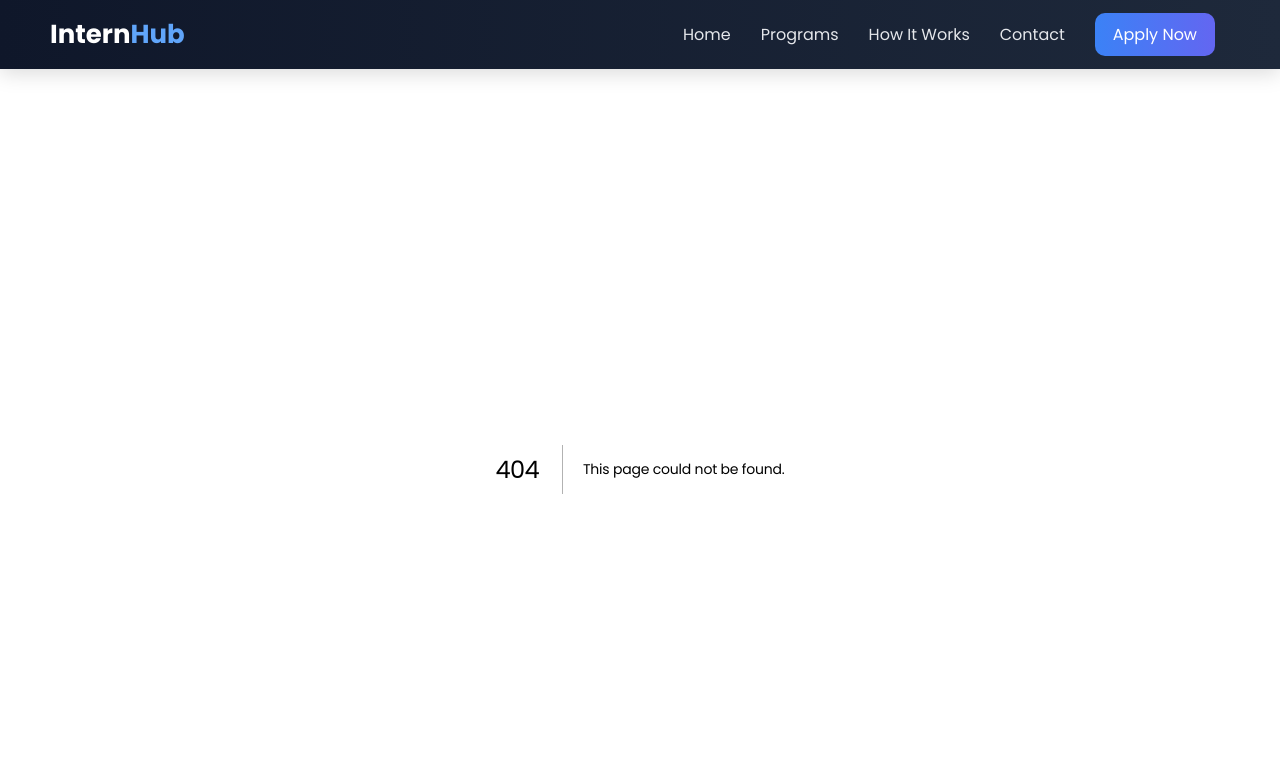
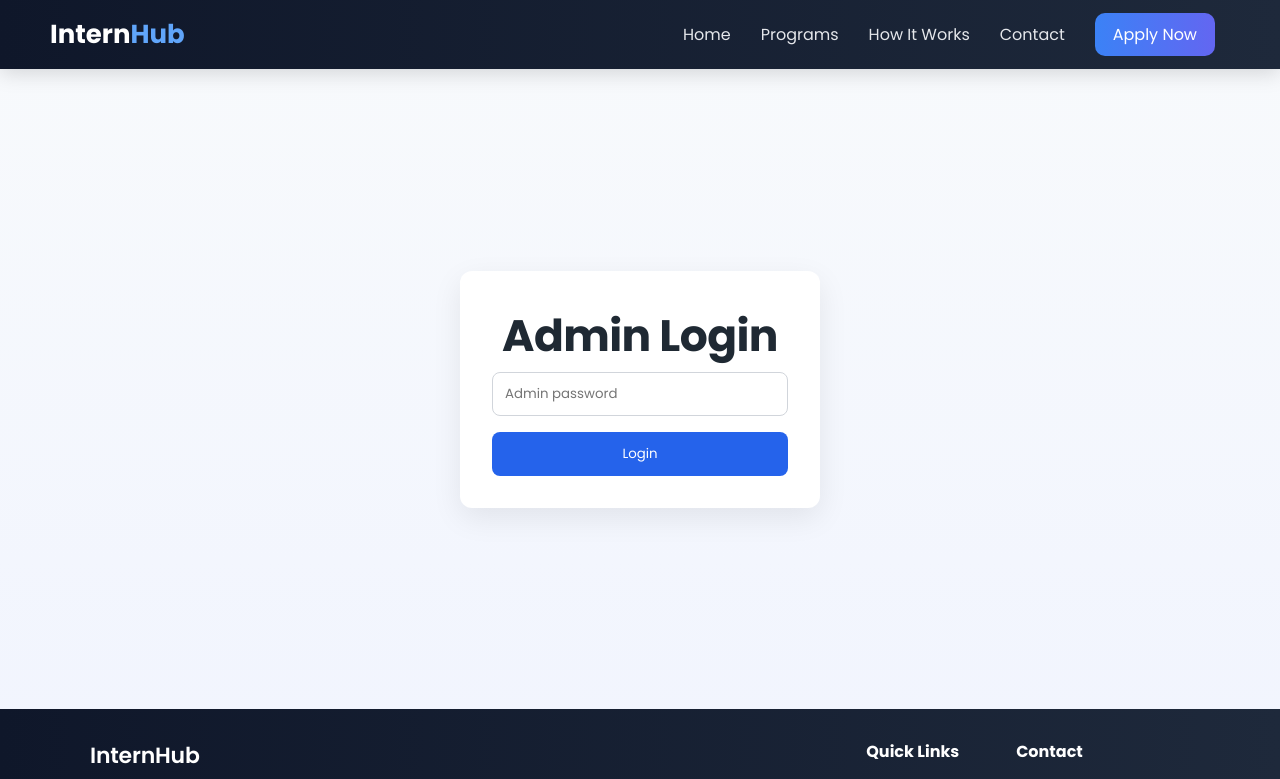
Before and after one commit to pankajsaroha/internhub, a Next.js app: page /admin/login in a window 1280 px wide. Before the commit this address had no page. Shown: the top 779 px of the page. Built offline with nearby package versions, Linux system fonts and the light colour scheme.

Commit message:
Admin page

```diff
--- /dev/null
+++ b/app/admin/login/page.tsx
@@ -0,0 +1,46 @@
+"use client"
+
+import { useState } from "react"
+import { useRouter } from "next/navigation"
+
+export default function AdminLoginPage() {
+  const [password, setPassword] = useState("")
+  const [error, setError] = useState("")
+
+  const router = useRouter()
+
+  const login = () => {
+    const ADMIN_PASSWORD = process.env.NEXT_PUBLIC_ADMIN_PASSWORD
+
+    if (!ADMIN_PASSWORD) {
+      alert("Admin password not configured")
+      return
+    }
+
+    if (password === ADMIN_PASSWORD) {
+      localStorage.setItem("admin_token", "authenticated")
+      router.push("/admin/certificates")
+    } else {
+      setError("Invalid admin password")
+    }
+  }
+
+  return (
+    <div className="admin-login-wrapper">
+      <div className="admin-login-card">
+        <h1>Admin Login</h1>
+
+        <input
+          type="password"
+          placeholder="Admin password"
+          value={password}
+          onChange={(e) => setPassword(e.target.value)}
+        />
+
+        {error && <p className="error">{error}</p>}
+
+        <button onClick={login}>Login</button>
+      </div>
+    </div>
+  )
+}
--- a/app/globals.css
+++ b/app/globals.css
@@ -1431,3 +1431,80 @@ footer {
 .admin-container button:hover {
   background: #1d4ed8;
 }
+
+/* ADMIN LOGIN */
+.admin-login-wrapper {
+  min-height: calc(100vh - 160px);
+  display: flex;
+  align-items: center;
+  justify-content: center;
+}
+
+.admin-login-card {
+  width: 360px;
+  padding: 32px;
+  border-radius: 12px;
+  background: #ffffff;
+  box-shadow: 0 10px 30px rgba(0,0,0,0.08);
+  text-align: center;
+}
+
+.admin-login-card h1 {
+  margin-bottom: 4px;
+}
+
+.admin-login-card p {
+  font-size: 14px;
+  color: #6b7280;
+  margin-bottom: 24px;
+}
+
+.admin-login-card input {
+  width: 100%;
+  height: 44px;
+  padding: 0 12px;
+  border: 1px solid #d1d5db;
+  border-radius: 8px;
+  margin-bottom: 16px;
+}
+
+.admin-login-card button {
+  width: 100%;
+  height: 44px;
+  background: #2563eb;
+  color: white;
+  border: none;
+  border-radius: 8px;
+  cursor: pointer;
+}
+
+.admin-login-card button:hover {
+  background: #1d4ed8;
+}
+
+.error {
+  color: #dc2626;
+  font-size: 13px;
+  margin-bottom: 12px;
+}
+
+.certificate-actions {
+  margin-top: 24px;
+  display: flex;
+  gap: 12px;
+}
+
+.certificate-actions button {
+  height: 40px;
+  padding: 0 16px;
+  background: #2563eb;
+  color: white;
+  border: none;
+  border-radius: 8px;
+  cursor: pointer;
+  font-size: 14px;
+}
+
+.certificate-actions button:hover {
+  background: #1d4ed8;
+}
--- a/components/CertificateTemplate.tsx
+++ b/components/CertificateTemplate.tsx
@@ -18,6 +18,10 @@ export default function CertificateTemplate({
     return (
         <div className={styles.wrapper}>
             <div className={styles.certificate}>
+                {/* <img src="/corner-gold.svg" className={`${styles.corner} ${styles.topLeft}`} />
+                <img src="/corner-gold.svg" className={`${styles.corner} ${styles.topRight}`} />
+                <img src="/corner-gold.svg" className={`${styles.corner} ${styles.bottomRight}`} />
+                <img src="/corner-gold.svg" className={`${styles.corner} ${styles.bottomLeft}`} /> */}
 
                 {/* Header */}
                 <div className={styles.header}>
```
Also changed, not shown: app/admin/certificates/page.tsx (+55 -3 lines), components/certificate.module.css (+30 -0 lines), public/corner-gold.svg (added), 1 other file (tests, documents, lock files or other folders).
